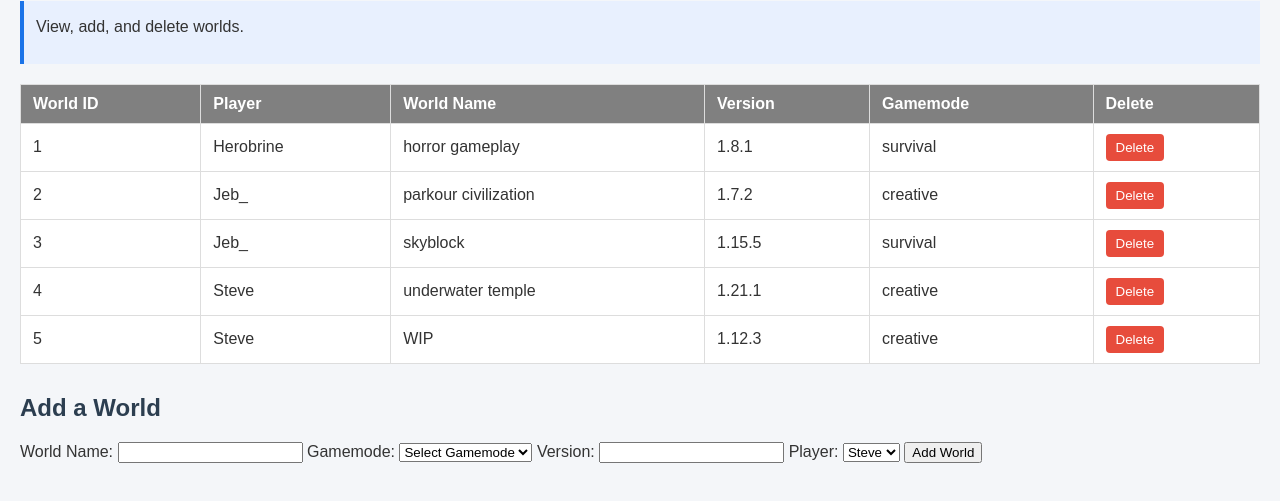
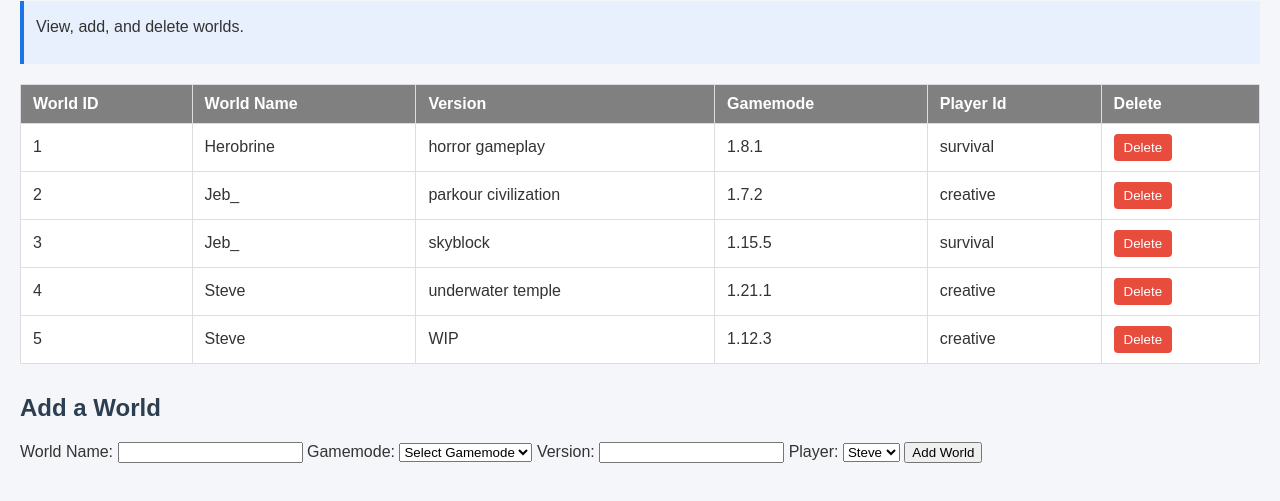
Before and after one commit to Connor-Allen10/DataBlocks, a website: page public/worlds.html in a window 1280 px wide. Shown: the part 121-622 px from the top of the page. Drawn offline with Linux system fonts and the light colour scheme; no server answers.

Commit message:
fixed the column names for some of the tables

```diff
--- a/public/worlds.html
+++ b/public/worlds.html
@@ -29,10 +29,10 @@
         <thead>
             <tr>
                 <th>World ID</th>
-                <th>Player</th>
                 <th>World Name</th>
                 <th>Version</th>
                 <th>Gamemode</th>
+                <th>Player Id</th>
                 <th>Delete</th>
             </tr>
         </thead>
```
Also changed, not shown: public/storageunits.html (+1 -0 lines), public/storeditems.html (+2 -0 lines).
